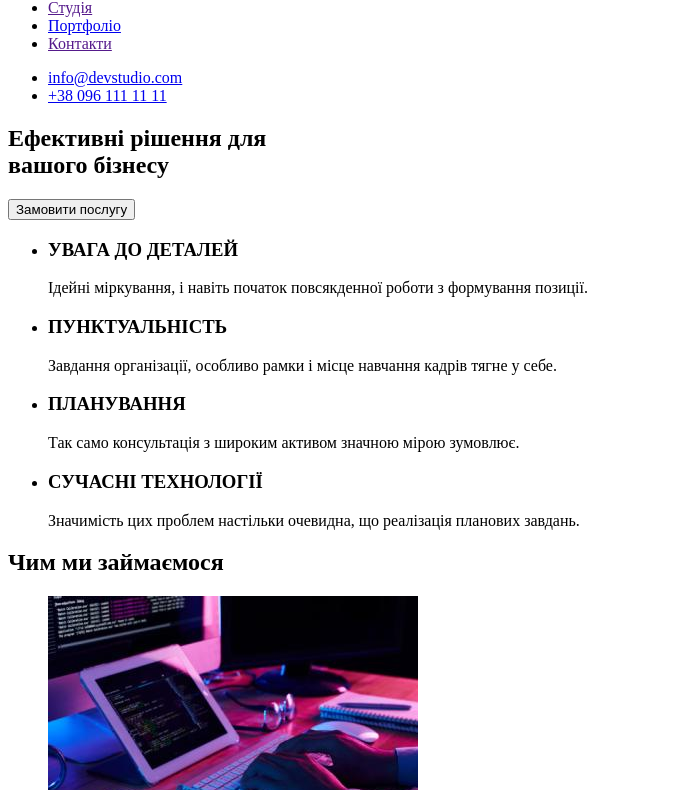
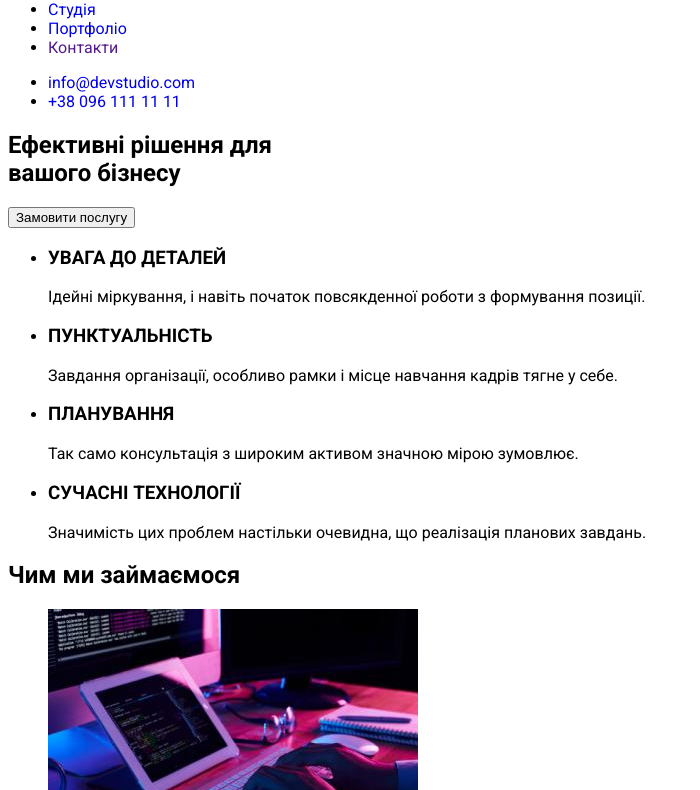
Before and after one commit to Zerossik/goit-markup-hw-02, a plain HTML site: page index.html in a window 1280 px wide. Shown: the part 43-833 px from the top of the page, without its empty margins (0-700 px from the left). Drawn offline with Linux system fonts and the light colour scheme.

Commit message:
add font

```diff
--- a/css/styles.css
+++ b/css/styles.css
@@ -0,0 +1,25 @@
+body {
+font-family: 'Roboto', 'Open Sans', sans-serif;
+}
+
+.header {
+    background-color: #FFFFFF;
+
+}
+
+.header a {
+    text-decoration: none;
+}
+.section-title {
+
+}
+
+
+
+/* цвет основного текста #212121*/
+/* вторичній цвет текста #757575 */
+/* цвет телефона в хедер #757575 */
+/* цвет при наведении #2196F3 */
+/* Заголовок hero #FFFFFF */
+/* контакті в футере rgba(255, 255, 255, 0.6) */
+/* вторичный цвет фона #F5F4FA */
--- a/index.html
+++ b/index.html
@@ -5,18 +5,24 @@
     <meta charset="UTF-8">
     <meta http-equiv="X-UA-Compatible" content="IE=edge">
     <meta name="viewport" content="width=device-width, initial-scale=1.0">
+    <link rel="preconnect" href="https://fonts.googleapis.com">
+    <link rel="preconnect" href="https://fonts.gstatic.com" crossorigin>
+    <link
+        href="https://fonts.googleapis.com/css2?family=Open+Sans:ital,wght@0,400;0,700;1,400;1,700&family=Roboto:ital,wght@0,400;0,700;1,400;1,700&display=swap"
+        rel="stylesheet">
     <title>goit-markup-hw-01</title>
+    <link rel="stylesheet" href="./css/styles.css">
 </head>
 
 <body>
     <!--шапка-->
-    <header>
-        <nav>
-            <a href="/">WebStudio</a>
+    <header class="header">
+        <nav class="site-nav">
+            <a href="/" class="logo">WebStudio</a>
             <ul>
-                <li><a href="">Студія</a></li>
-                <li><a href="./portfolio.html">Портфоліо</a></li>
-                <li><a href="">Контакти</a></li>
+                <li><a href="./index.html" class="link">Студія</a></li>
+                <li><a href="./portfolio.html" class="link">Портфоліо</a></li>
+                <li><a href="" class="link">Контакти</a></li>
             </ul>
         </nav>
         <ul>
@@ -28,14 +34,14 @@
     <main>
 
         <!--hero-->
-        <section>
-            <h1>Ефективні рішення для <br> вашого бізнесу</h1>
+        <section class="hero">
+            <h1 class="hero-title">Ефективні рішення для <br> вашого бізнесу</h1>
             <button type="button">Замовити послугу</button>
         </section>
 
         <!--Особливості-->
-        <section>
-            <h2 hidden>Особливості</h2>
+        <section class="section">
+            <h2 hidden class="section-title">Особливості</h2>
             <ul>
                 <li>
                     <h3>УВАГА ДО ДЕТАЛЕЙ</h3>
@@ -54,7 +60,9 @@
                     <p>Значимість цих проблем настільки очевидна, що реалізація планових завдань.</p>
                 </li>
             </ul>
-            <h2>Чим ми займаємося</h2>
+        </section>
+        <section class="section">
+            <h2 class="section-title">Чим ми займаємося</h2>
             <ul>
                 <li>
                     <img src="./images/img1.jpg" alt="PC apps" width="370">
@@ -69,8 +77,8 @@
         </section>
 
         <!--Наша команда-->
-        <section>
-            <h2>Наша команда</h2>
+        <section class="section">
+            <h2 class="section-title">Наша команда</h2>
             <ul>
                 <li>
                     <img src="./images/pd.jpg" alt="Product Designer" width="270">
@@ -109,6 +117,7 @@
         </address>
     </footer>
 
+
 </body>
 
 </html>
```
Also changed, not shown: portfolio.html (+5 -0 lines).
